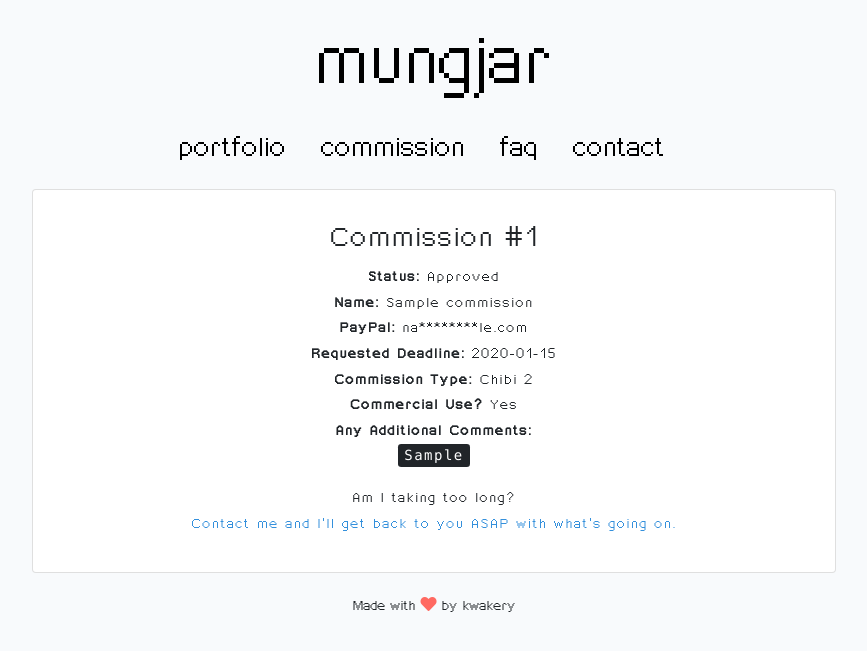
After one commit to kwakery/mungjar, a Laravel app: a page that uses resources/views/partials/nav.blade.php in a window 1280 px wide. The commit adds this page. Shown: the top 651 px of the page, without its empty margins (206-1073 px from the left). Run offline with Laravel 8, Linux system fonts and the light colour scheme; tables that the repository leaves empty hold one stand-in row (values such as "Sample post"); some libraries are stand-ins or nearby versions.

````diff
--- a/app/Commission.php
+++ b/app/Commission.php
@@ -6,5 +6,12 @@ use Illuminate\Database\Eloquent\Model;
 
 class Commission extends Model
 {
-    //
+    protected $primaryKey = 'token';
+    public $incrementing = false;
+    protected $keyType = 'string';
+
+    /* Get the commission's tasks */
+    public function tasks() {
+      return $this->hasMany('App\Task', 'commission_token', 'token');
+    }
 }
--- a/app/Helpers/PageHelper.php
+++ b/app/Helpers/PageHelper.php
@@ -1,5 +1,57 @@
 <?php
 
+/* Discord stuff */
+
+function sendWebhook($provider, $message) {
+  // $data = array("content" => $message, "username" => ucfirst($provider));
+  // $curl = curl_init(config("services.discord.{$provider}_webhook"));
+  // curl_setopt($curl, CURLOPT_CUSTOMREQUEST, "POST");
+  // curl_setopt($curl, CURLOPT_POSTFIELDS, json_encode($data));
+  // curl_setopt($curl, CURLOPT_RETURNTRANSFER, true);
+  // return curl_exec($curl);
+}
+
+function sendMessage($message) {
+  return sendWebhook("message", $message);
+}
+
+function sendCommission($message) {
+  return sendWebhook("commission", $message);
+}
+
+/* Commission stuff */
+function getCType(int $code) {
+  define('TYPE_STRINGS', [
+    "Chibi 1",
+    "Chibi 2",
+    "Panel",
+    "Other",
+  ]);
+
+  return TYPE_STRINGS[$code];
+}
+
+function getStatus(int $code) {
+  define('CODE_STRINGS', [
+    "Awaiting Approval",
+    "Approved",
+    "Currently Drawing",
+    "Sketch finished, please pay invoice",
+    "Payment Received, now coloring",
+    "Completed"
+  ]);
+
+  return CODE_STRINGS[$code];
+}
+
+function censor($input) {
+	$count = strlen($input) / 2;
+	$output = substr_replace($input, str_repeat('*', $count), strlen($input) / 6, $count);
+
+	return $output;
+}
+
+/* Misc */
 function isActive(string $path, string $class_name = "active") {
   return Request::path() === $path ? $class_name : "";
 }
@@ -8,21 +60,10 @@ function lastModified(string $filename) {
   return date("F d, Y H:i:s", filemtime($filename));
 }
 
-if (!function_exists('endsWith')) {
-    /** http://stackoverflow.com/a/834355/7794844
-     * Check if string ends with input
-     *
-     * @param string $haystack
-     * @param string $needle
-     * @return boolean
-     */
-    function endsWith($haystack, $needle)
-    {
-        $length = strlen($needle);
-        if ($length == 0) {
-            return true;
-        }
+function endsWith($haystack, $needle) {
+    $length = strlen($needle);
+    if ($length == 0)
+        return true;
 
-        return (substr($haystack, -$length) === $needle);
-    }
+    return (substr($haystack, -$length) === $needle);
 }
--- a/app/Http/Controllers/CommissionController.php
+++ b/app/Http/Controllers/CommissionController.php
@@ -61,11 +61,15 @@ class CommissionController extends Controller
         /* Store commission */
         $commission->save();
 
-        // $route = route('commissions.show', $token);
-        // sendHook("**zOMG!!~ A new commission has been requested!**\r\nName: {$input['name']}\r\nPayPal Email: {$input['paypal']}\r\nCharacter Name: {$input['ign']}\r\nRequested Deadline: {$input['deadline']}\r\nCommission Type:{$input['type']}\r\nCommercial Use? {$commercial}\r\nAdditional Information: {$input['comments']}\r\n{$route}\r\n@everyone");
+        /* Send webhook */
+        $route = route('commissions.show', $token);
+        $commercial = $input['commercial'] ? 'Yes' : 'No';
+        $commission_text = "**{$input['name']} made a commission!**\nPayPal Email: {$input['email']}\nDate needed by: {$input['duedate']}\nCommission Type:{$input['type']}\nCommercial Use? {$commercial}\nAdditional Information: {$input['info']}\n{$route}\n@everyone";
+        sendCommission($commission_text);
 
         // Redirect
-        return view('commissions.success', ['token' => $token]);
+        //return redirect('/commissions/'.$token.);
+        return view('commissions.success')->with('token', $token);
     }
 
     /**
@@ -76,7 +80,8 @@ class CommissionController extends Controller
      */
     public function show(Commission $commission)
     {
-
+        $token = $commission->token;
+        return view('commissions.show', ['commission' => $commission]);
     }
 
     /**
--- a/app/Http/Controllers/ContactController.php
+++ b/app/Http/Controllers/ContactController.php
@@ -26,7 +26,10 @@ class ContactController extends Controller
 
       $message->save();
 
-      // TODO: add user to "queue" and have bot make separate commission channel.
+      // Send Message to server
+      $message_string = "{$message->name} has sent you a message:\n```{$message->message}```\nEmail: {$message->email}\n@everyone";
+      sendMessage($message_string);
+
       // Redirect
       return redirect('/')->with('success', 'Message Sent');
     }
--- a/composer.json
+++ b/composer.json
@@ -9,6 +9,7 @@
     "license": "MIT",
     "require": {
         "php": "^7.1.3",
+        "anhskohbo/no-captcha": "^3.0",
         "fideloper/proxy": "^4.0",
         "laravel/framework": "5.7.*",
         "laravel/tinker": "^1.0",
--- a/config/services.php
+++ b/config/services.php
@@ -16,7 +16,9 @@ return [
 
     'discord' => [
         'clientid' => env('DISCORD_CLIENT_ID'),
-        'secret' => env('DISCORD_SECRET')
+        'secret' => env('DISCORD_SECRET'),
+        'message_webhook' => env('DISCORD_MESSAGE_WEBHOOK'),
+        'commission_webhook' => env('DISCORD_COMMISSION_WEBHOOK')
     ],
 
     'mailgun' => [
--- a/resources/sass/_custom.scss
+++ b/resources/sass/_custom.scss
@@ -16,12 +16,6 @@ body {
   letter-spacing: 1.5px;
 }
 
-#pricing {
-  div {
-    h2 {
-      font-weight: bold;
-    }
-
 ul {
   padding-left: 0;
 
@@ -29,7 +23,9 @@ body {
     list-style-type: none;
   }
 }
-  }
+
+#pricing div h2 {
+  font-weight: bold;
 }
 
 nav {
@@ -53,7 +49,6 @@ nav {
     li {
       display: inline;
       margin-right: 25px;
-
 
       a {
         color: #000;
@@ -120,7 +115,23 @@ footer {
   margin-bottom: 20px;
 }
 
+/* Discord */
 
+#discordBtn {
+  background-color: #7289da;
+  border: 1px solid transparent;
+  border-radius: 5px;
+  color: #fff;
+
+  .fab {
+    font-size: 35px;
+  }
+
+  &:hover {
+    background-color: #fab988;
+    transition: background-color 0.3s ease;
+  }
+}
 
 /* Masonry */
 .grid-item {
--- /dev/null
+++ b/resources/views/commissions/show.blade.php
@@ -0,0 +1,30 @@
+@section('title', 'Success!')
+
+@extends('layouts.app')
+
+@section('content')
+
+<div class="text-center">
+  <h2>Commission #{{ $commission->id }}</h2>
+  <ul>
+    <li><b>Status:</b> {{ getStatus($commission->status) }}</li>
+    <li><b>Name:</b> {{ $commission->name }}</li>
+
+    <li><b>PayPal:</b> {{ censor($commission->email) }}</li>
+
+    <li><b>Requested Deadline:</b> {{ $commission->duedate }}</li>
+
+    <li><b>Commission Type:</b> {{ getCType($commission->type) }}</li>
+
+    <li><b>Commercial Use?</b> {{ $commission->type ? 'Yes' : 'No' }}</li>
+
+    <li><b>Any Additional Comments:</b></li>
+    <kbd>{{ $commission->info }}</kbd>
+  </ul>
+
+  <p>
+    Am I taking too long? <br />
+    <a href="/contact">Contact me and I'll get back to you ASAP with what's going on.</a>
+  </p>
+</div>
+@endsection
--- a/resources/views/commissions/success.blade.php
+++ b/resources/views/commissions/success.blade.php
@@ -6,15 +6,15 @@
 @section('content')
 
 <div class="text-center">
-  <p>Now, all you need to do is wait for me to review your commission.
-     You should also <a href="{{ config('app.discord') }}">join the Discord</a> and message me.
+  <p>Now, all you need to do is wait for me to review your commission. <br />
+     I <em>highly</em> recommend that you click the button below to connect with Discord so that we can have a quicker way to communicate.<br />
+     <a href="/connect/{{ $token }}"><button class="btn btn-lg" id="discordBtn" type="button"><i class="fab fa-discord"></i></button></a>
   </p>
 
   <h5>Your Unique Commission URL</h5>
   <p>Don't lose this! You might need it :)</p>
 
   <h3><a href="{{ route('commissions.show', $token) }}">{{ route('commissions.show', $token) }}</a></h3>
-  <button type="button" name="button"><a href="/connect/{{ $token }}">Connect to Discord</a></button>
   <p>Have a great day!</p>
 </div>
 @endsection
--- a/resources/views/partials/alerts.blade.php
+++ b/resources/views/partials/alerts.blade.php
@@ -1,7 +1,9 @@
 @if (count($errors) > 0)
   @foreach ($errors->all() as $error)
     <div class="alert alert-danger alert-dismissible fade show" role="alert">
+
       {{ $error }}
+
       <button type="button" class="close" data-dismiss="alert" aria-label="Close">
         <span aria-hidden="true">&times;</span>
       </button>
@@ -11,6 +13,11 @@
 
 @if (Session::get('success'))
   <div class="alert alert-success" role="alert">
+
     {{ Session::get('success') }}
+
+    <button type="button" class="close" data-dismiss="alert" aria-label="Close">
+      <span aria-hidden="true">&times;</span>
+    </button>
   </div>
 @endif
--- a/resources/views/partials/nav.blade.php
+++ b/resources/views/partials/nav.blade.php
@@ -2,7 +2,7 @@
   <a href="/"><h1>mungjar</h1></a>
   <ul>
     <li class="{{ isActive("portfolio") }}"><a href="/portfolio">portfolio</a></li>
-    <li class="{{ isActive("commission") }}"><a href="/commission">commission</a></li>
+    <li class="{{ isActive("commission") }}"><a href="/commissions/create">commission</a></li>
     <li class="{{ isActive("faq") }}"><a href="/faq">faq</a></li>
     <li class="{{ isActive("contact") }}"><a href="/contact">contact</a></li>
   </ul>
````
Also changed, not shown: app/Http/Controllers/DiscordController.php (+25 -18 lines), app/Task.php (added, +13 -0 lines), resources/views/commissions/create.blade.php (+4 -4 lines), database/migrations/2018_12_29_095746_create_commissions_table.php, database/migrations/2018_12_30_082934_create_tasks_table.php (added), public/css/app.css, 2 other files. Lines whose indentation alone changed are shown as unchanged.
